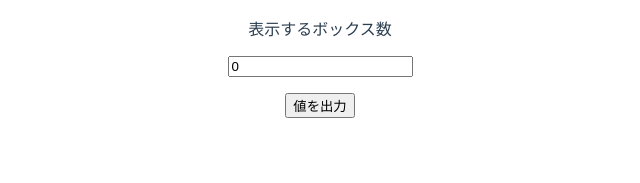
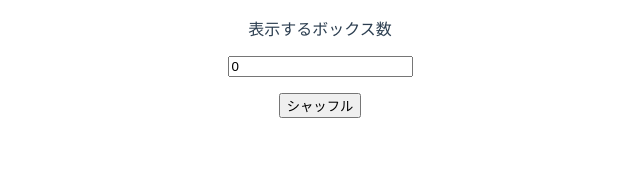
Before and after one commit to rockhopper-penguin/sequencing, a Vue app: page /#/ in a window 1280 px wide. Shown: the top 183 px of the page, without its empty margins (320-960 px from the left). Built offline with nearby package versions, Linux system fonts and the light colour scheme.

Commit message:
シャッフル機能の追加

```diff
--- a/src/components/Sequencing.vue
+++ b/src/components/Sequencing.vue
@@ -10,7 +10,12 @@
       <div v-for="item in numberOfBoxes" :key="item">
         <input type="text" v-model="saveNames[item - 1]" />
       </div>
-      <button @click="debug">値を出力</button>
+      <div>
+        <p>
+          <button @click="shuffle">シャッフル</button>
+        </p>
+        <p v-for="item in shuffleNames" :key="item">{{ item }}</p>
+      </div>
     </div>
   </div>
 </template>
@@ -20,11 +25,24 @@ import { Component, Vue } from "vue-property-decorator";
 
 @Component
 export default class Sequencing extends Vue {
+  /** 表示するボックス数 */
   private numberOfBoxes = 0;
+  /** ボックスに入力される値 */
   private saveNames: string[] = [];
+  /** シャッフル用配列 */
+  private shuffleNames: string[] = [];
 
-  debug() {
-    console.log(this.saveNames);
+  private shuffle() {
+    // 配列の初期化
+    this.shuffleNames = [];
+    // シャッフル用配列にボックスの入力値配列をディープコピー
+    this.shuffleNames = [...this.saveNames];
+    for (let i = this.shuffleNames.length - 1; i > 0; i--) {
+      const j = Math.floor(Math.random() * (i + 1));
+      const tmp = this.shuffleNames[i];
+      this.shuffleNames[i] = this.shuffleNames[j];
+      this.shuffleNames[j] = tmp;
+    }
   }
 }
 </script>
```
